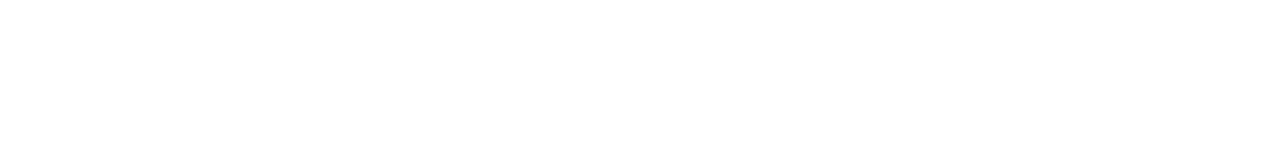
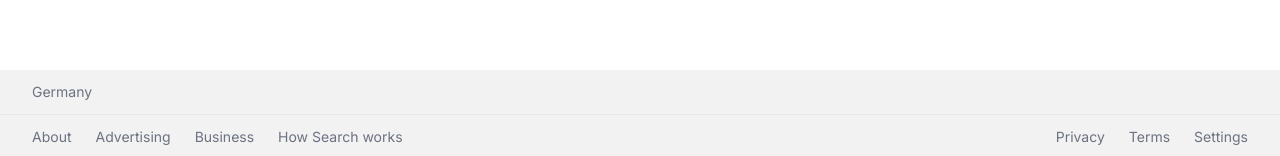
Before and after one commit to ShotaGoglidze/Google-Clone, a Next.js app: page / in a window 1280 px wide. Shown: the part 641-797 px from the top of the page. Built offline with nearby package versions, Linux system fonts and the light colour scheme; no server answers.

Commit message:
add footer component

```diff
--- a/src/app/layout.js
+++ b/src/app/layout.js
@@ -1,5 +1,6 @@
 import { Inter } from "next/font/google";
 import "./globals.css";
+import Footer from "@/components/Footer";
 
 const inter = Inter({ subsets: ["latin"] });
 
@@ -11,7 +12,10 @@
 export default function RootLayout({ children }) {
   return (
     <html lang="en">
-      <body className={inter.className}>{children}</body>
+      <body className={inter.className}>
+        {children}
+        <Footer />
+      </body>
     </html>
   );
 }
--- /dev/null
+++ b/src/components/CountryLookup.jsx
@@ -0,0 +1,22 @@
+"use client"
+
+import { useEffect, useState } from "react"
+
+export default function CountryLookup() {
+  const [country, setCountry] = useState('Germany');
+
+  useEffect(() => {
+    const getCountry = async () => {
+        const response = await fetch(`https://extreme-ip-lookup.com/json/?key=${process.env.NEXT_PUBLIC_IP_API_KEY}`)
+             .then((res) => res.json())
+             .then((data) => data.country);
+        if (!response) return;
+        setCountry(response)
+    };
+    getCountry();
+  }, [])
+
+  return (
+    <div>{country}</div>
+  )
+}
--- /dev/null
+++ b/src/components/Footer.jsx
@@ -0,0 +1,24 @@
+import CountryLookup from './CountryLookup'
+
+export default function Footer() {
+  return (
+    <footer className='absolute bottom-0 text-sm text-gray-500 bg-[#f2f2f2] w-full'>
+        <div className="border-b px-8 py-3">
+            <CountryLookup />
+        </div>
+        <div className="flex flex-col sm:flex-row justify-between items-center px-8 py-3 space-y-7 sm:space-y-0">
+            <ul className='flex items-center space-x-6'>
+                <li className='hover:underline cursor-pointer'>About</li>
+                <li className='hover:underline cursor-pointer'>Advertising</li>
+                <li className='hover:underline cursor-pointer'>Business</li>
+                <li className='hover:underline cursor-pointer'>How Search works</li>
+            </ul>
+            <ul className='flex items-center space-x-6'>
+                <li className='hover:underline cursor-pointer'>Privacy</li>
+                <li className='hover:underline cursor-pointer'>Terms</li>
+                <li className='hover:underline cursor-pointer'>Settings</li>
+            </ul>
+        </div>
+    </footer>
+  )
+}
```
